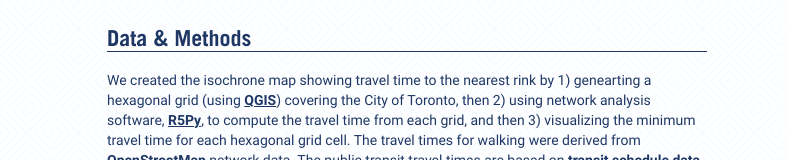
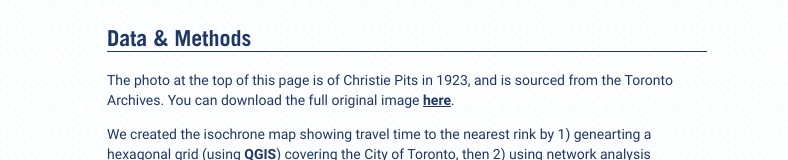
Before and after one commit to schoolofcities/access-to-outdoor-rinks-toronto, a SvelteKit app: page / in a window 1280 px wide. Shown: the part 4625-4785 px from the top of the page, without its empty margins (233-1021 px from the left). Built offline with nearby package versions, Linux system fonts and the light colour scheme; no server answers.

Commit message:
add link and source to photo

```diff
--- a/src/routes/+page.svelte
+++ b/src/routes/+page.svelte
@@ -124,6 +124,10 @@
 		<h2>Data & Methods</h2>
 
 		<p>
+			The photo at the top of this page is of Christie Pits in 1923, and is sourced from the Toronto Archives. You can download the full original image <a href="./access-to-outdoor-rinks-toronto/torontoarchives_s0372_ss0052_it1097.jpg">here</a>.
+		</p>
+
+		<p>
 			We created the isochrone map showing travel time to the nearest rink by 1) genearting a hexagonal grid (using <a href="https://qgis.org/en/site/">QGIS</a>) covering the City of Toronto, then 2) using network analysis software, <a href="https://github.com/r5py/r5py">R5Py</a>, to compute the travel time from each grid, and then 3) visualizing the minimum travel time for each hexagonal grid cell. The travel times for walking were derived from <a href="https://www.openstreetmap.org">OpenStreetMap</a> network data. The public transit travel times are based on <a href="https://open.toronto.ca/dataset/ttc-routes-and-schedules/">transit schedule data</a> (in GTFS format). The travel times by public transit were calculated for a typical weekday at 6pm and a Saturday at 2pm (two times we think residents are most likely to travel to rinks). The results were very similar so we averaged the two results into a single transit metric.
 		</p>
 		<p>
```
